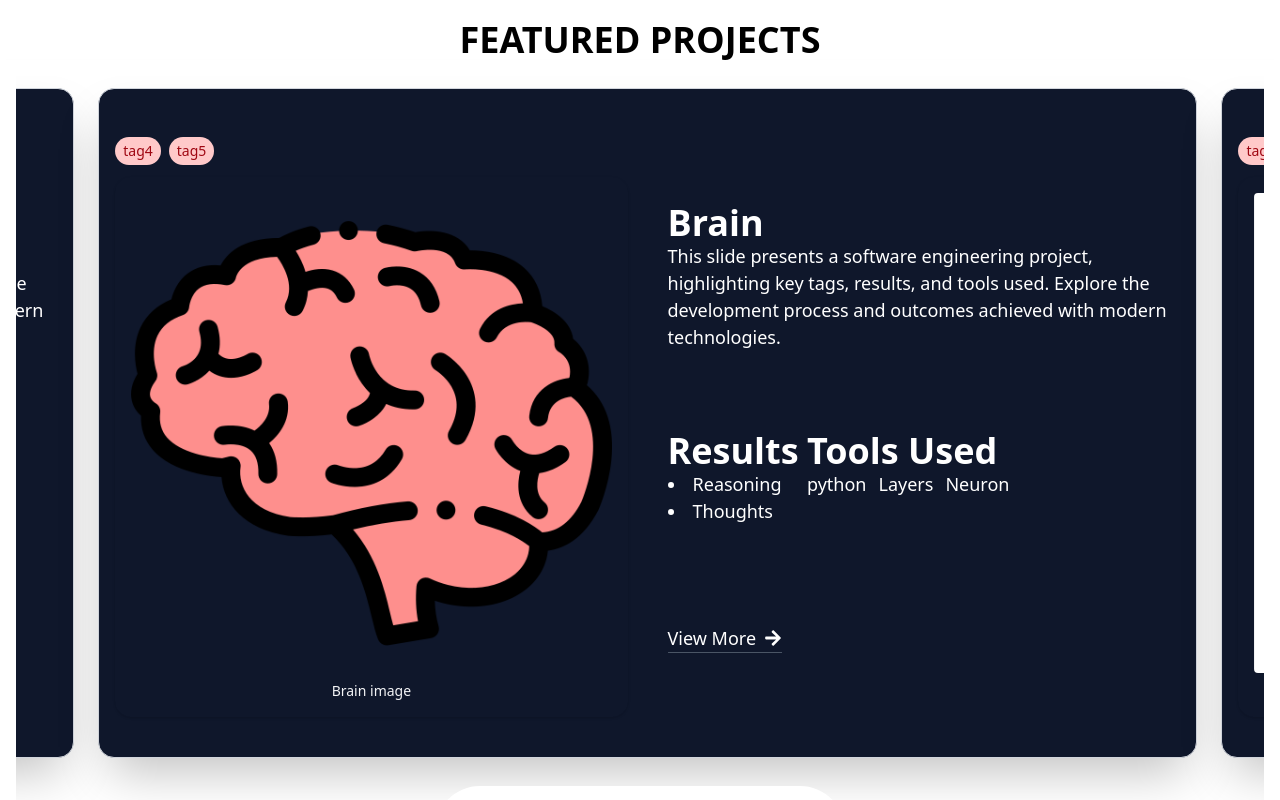
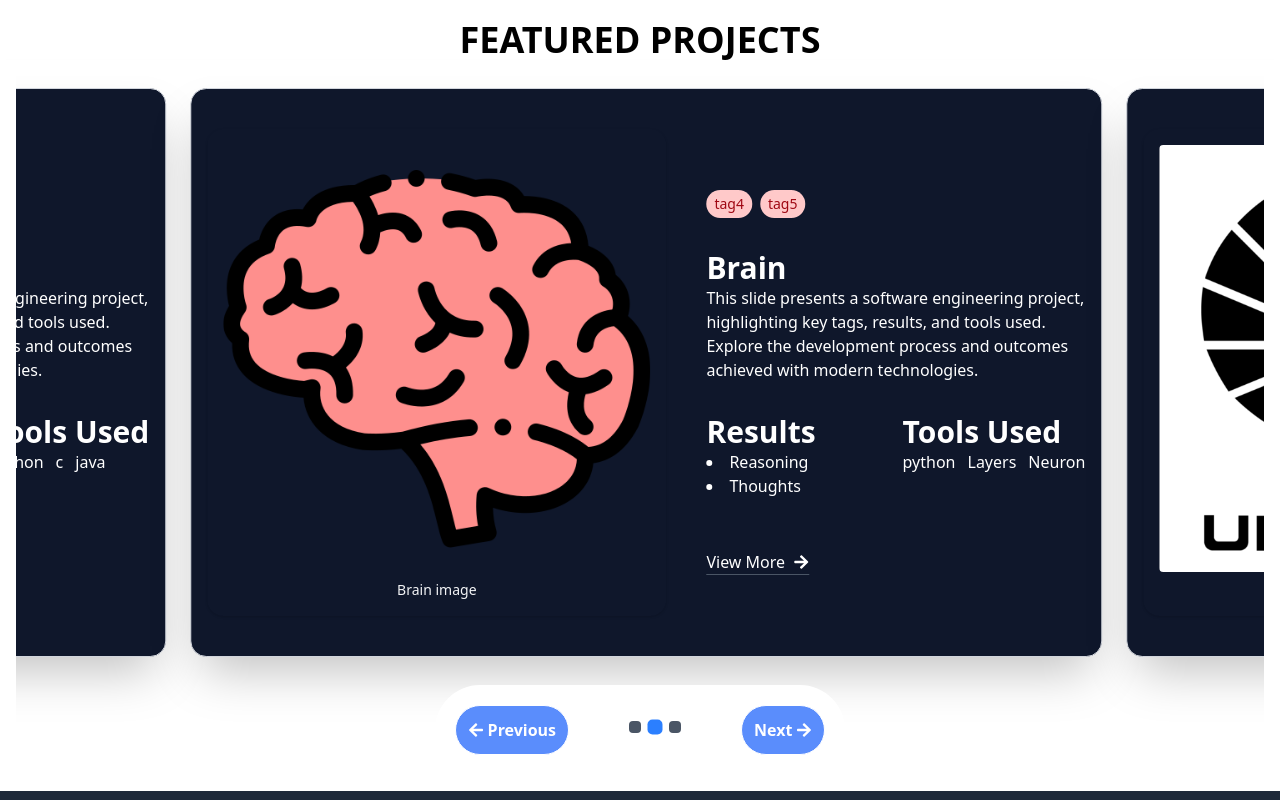
Before and after one commit to LunaRenilson/lunarenilson.github.io, a React (Vite) app: page / in a window 1280 px wide. Shown: the part 660-1460 px from the top of the page. Built offline with nearby package versions, Linux system fonts and the light colour scheme.

Commit message:
carousel diminuido

```diff
--- a/src/components/Carousel.jsx
+++ b/src/components/Carousel.jsx
@@ -47,10 +47,10 @@ function Carousel() {
 
   return (
     <div
-      className="embla relative justify-center flex flex-col overflow-hidden"
+      className="embla w-full relative justify-center items-center flex flex-col overflow-hidden"
       ref={emblaRef}
     >
-      <div className="flex">
+      <div className="flex w-10/12">
         {featuredProjects.map((project, index) => (
           <div className={"min-w-[90%] p-3"} key={index}>
             <Slide
--- a/src/components/Slide.jsx
+++ b/src/components/Slide.jsx
@@ -15,8 +15,19 @@ const Slide = ({
   return (
     <div className="slide-container flex items-center justify-center p-4 gap-10 h-full w-full text-white bg-slate-900 border-1 border-gray-300 shadow-2xl rounded-2xl py-10">
       <section className="project-image flex flex-col gap-y-3">
+
+        <figure className="rounded-2xl h-full p-4 shadow-sm">
+          <img src={image} alt={title} width="500" className="rounded" />
+          <figcaption className="text-center text-sm text-gray-100 mt-2">
+            {imgFigcaption}
+          </figcaption>
+        </figure>
+
+      </section>
+
+      <section className="project-details flex flex-col gap-y-8 h-3/4 w-1/2">
         {tags && (
-          <ul className="tags-list flex flex-wrap gap-2 mt-2">
+          <ul className="tags-list flex flex-wrap gap-2">
             {tags.map((tag, idx) => (
               <li
                 key={idx}
@@ -28,39 +39,30 @@ const Slide = ({
           </ul>
         )}
 
-        <figure className="rounded-2xl h-full p-4 shadow-sm">
-          <img src={image} alt={title} width="500" className="rounded" />
-          <figcaption className="text-center text-sm text-gray-100 mt-2">
-            {imgFigcaption}
-          </figcaption>
-        </figure>
-      </section>
-
-      <section className="project-details flex flex-col h-3/4 gap-y-20 w-1/2">
         <div className="title-container">
-          <h2 className="font-bold text-4xl">{title}</h2>
-          <p className="text-[18px]">{summary}</p>
+          <h2 className="font-bold text-3xl">{title}</h2>
+          <p className="text-[16px]">{summary}</p>
         </div>
 
-        <div className="details-container flex justify-between w-2/3 items-center">
+        <div className="details-container flex justify-between w-full ">
           <div>
-            <h3 className="font-bold text-4xl">Results</h3>
-            <ul className="list-disc list-inside text-[18px]">
+            <h3 className="font-bold text-3xl">Results</h3>
+            <ul className="list-disc list-inside text-[16px]">
               {results &&
                 results.map((result, idx) => <li key={idx}>{result}</li>)}
             </ul>
           </div>
 
           <div className="tools-container h-full">
-            <h3 className="font-bold text-4xl">Tools Used</h3>
-            <ul className="list-inside flex gap-3 text-[18px]">
+            <h3 className="font-bold text-3xl">Tools Used</h3>
+            <ul className="list-inside flex gap-3 text-[16px]">
               {tools && tools.map((tool, idx) => <li key={idx}>{tool}</li>)}
             </ul>
           </div>
         </div>
 
         <Link to={`/projects/${viewMoreId}`} className=" w-fit">
-          <button className="left-0 my-5 flex items-center hover:cursor-pointer gap-2 text-[18px] border-b-1 border-gray-600 w-fit hover:text-blue-500">
+          <button className="left-0 my-5 flex items-center hover:cursor-pointer gap-2 text-[16px] border-b-1 border-gray-600 w-fit hover:text-blue-500">
             View More
             <FaArrowRight className="" />
           </button>
```
